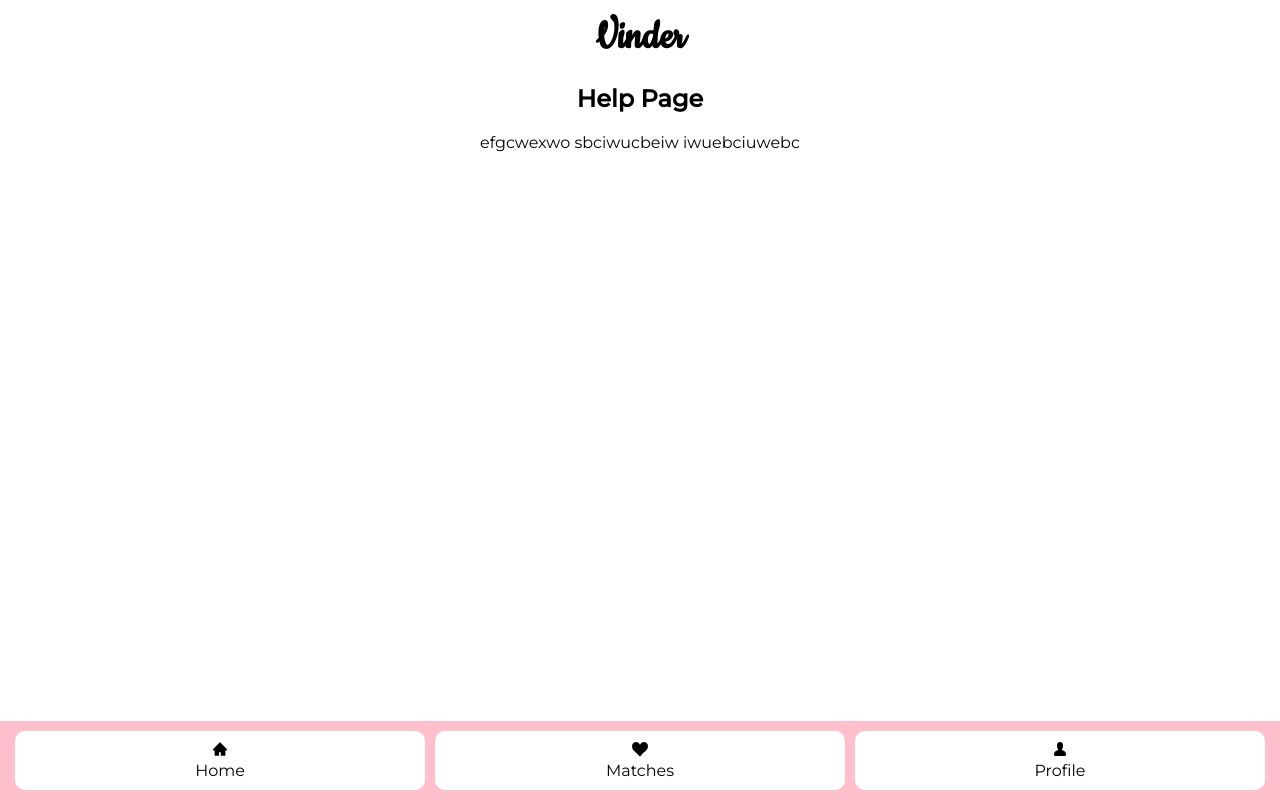
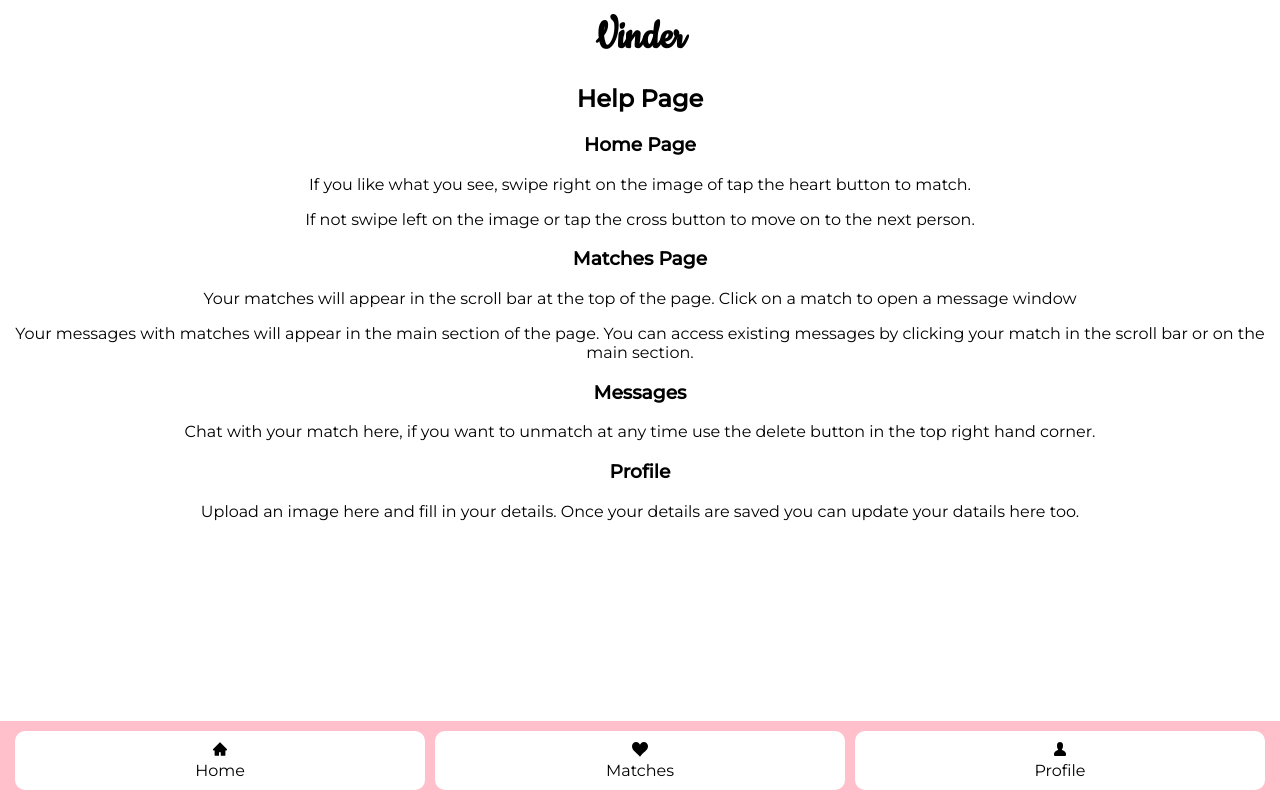
Before and after one commit to nls20/Dating_App_Frontend, a React (Create React App) app: page /helppage in a window 1280 px wide. Built offline with nearby package versions, Linux system fonts and the light colour scheme.

Commit message:
Help page text added

```diff
--- a/src/components/Swiping/HelpPage.js
+++ b/src/components/Swiping/HelpPage.js
@@ -1,10 +1,25 @@
 const HelpPage = () => {
 
     return (
+        <>
         <div>
             <h1>Help Page</h1>
-            <p>efgcwexwo sbciwucbeiw iwuebciuwebc</p>
+            <h3>Home Page</h3>
+            <p>If you like what you see, swipe right on the image of tap the heart button to match.</p>
+            <p>If not swipe left on the image or tap the cross button to move on to the next person.</p>
         </div>
+        <div>
+            <h3>Matches Page</h3>
+            <p>Your matches will appear in the scroll bar at the top of the page. Click on a match to open a message window</p>
+            <p>Your messages with matches will appear in the main section of the page. You can access existing messages by clicking your match in the scroll bar or on the main section.</p>
+            <h3>Messages</h3>
+            <p>Chat with your match here, if you want to unmatch at any time use the delete button in the top right hand corner.</p>
+        </div>
+        <div>
+            <h3>Profile</h3>
+            <p>Upload an image here and fill in your details. Once your details are saved you can update your datails here too.</p>
+        </div>
+        </>
     )
 }
 
```
